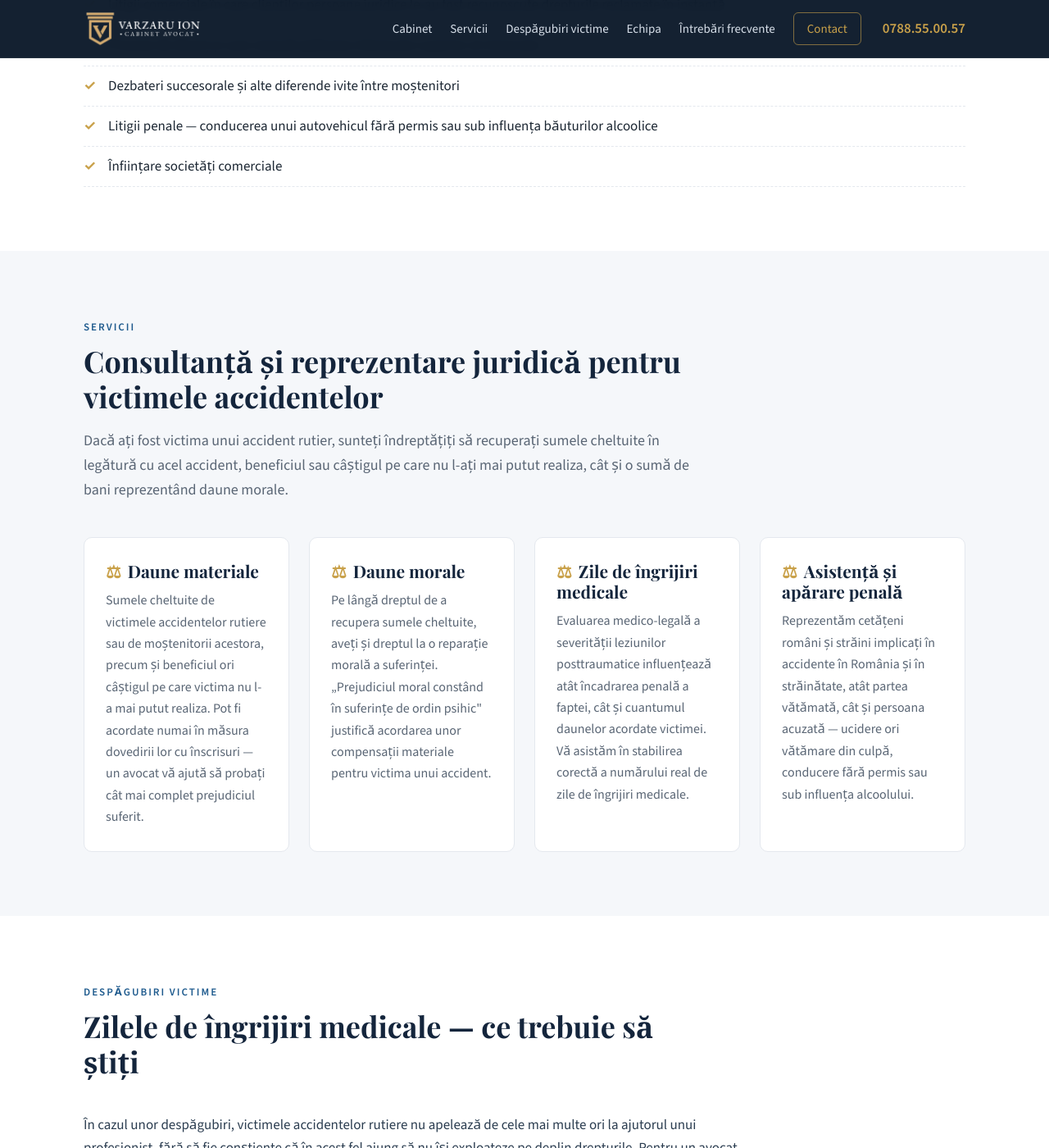
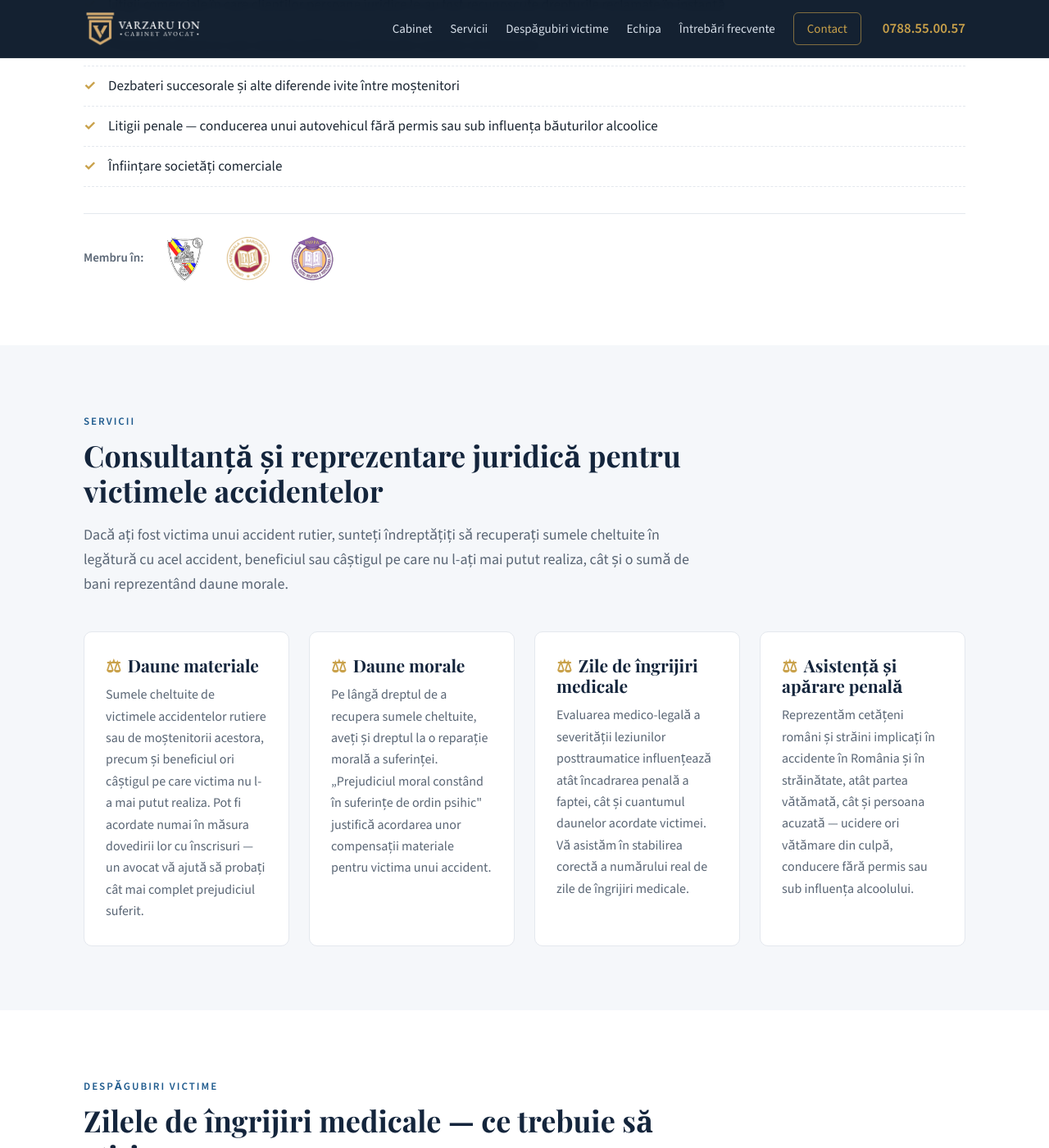
Before and after one commit to danlex/avocat-despagubiri-victime, a Jekyll site: the page built from index.html, in a window 1280 px wide and 1400 px high, scrolled down 1551 px. Shown: the whole window at 82% size. Built offline with Jekyll 4.4.1, drawn with Linux system fonts in a browser that asks for light colours.

Commit message:
SEO/GEO: fix title, meta description, OG share image, reviews & trust badges
- Shorten <title> (107→78 chars, remove duplicated brand phrase)
- Trim meta description to 155 chars
- Add 1200x630 og-share.png + og:image:width/height/alt + twitter:image:alt
- Add Review schema (4 on-page testimonials, no fabricated ratings)
- Render Baroul București / UNBR / INPPA affiliation badges with alt text

Co-Authored-By: Claude Opus 4.8 (1M context) <noreply@anthropic.com>

```diff
--- a/_config.yml
+++ b/_config.yml
@@ -1,4 +1,4 @@
-title: "Avocat Despăgubiri Victime — Cabinet de Avocat VĂRZARU ION"
+title: "Cabinet de Avocat VĂRZARU ION"
 tagline: "Despăgubiri pentru victimele accidentelor rutiere"
 description: >-
   Cabinet de avocatură din București specializat în obținerea despăgubirilor
--- a/_includes/cabinet.html
+++ b/_includes/cabinet.html
@@ -49,5 +49,15 @@
       <li>Litigii penale — conducerea unui autovehicul fără permis sau sub influența băuturilor alcoolice</li>
       <li>Înființare societăți comerciale</li>
     </ul>
+
+    <div class="affiliations" aria-label="Afilieri profesionale">
+      <span class="affiliations-label">Membru în:</span>
+      <img src="{{ '/assets/images/baroul-bucuresti.png' | relative_url }}"
+           alt="Baroul București" title="Baroul București" width="64" height="64" loading="lazy">
+      <img src="{{ '/assets/images/unbr.png' | relative_url }}"
+           alt="Uniunea Națională a Barourilor din România (UNBR)" title="UNBR" width="64" height="64" loading="lazy">
+      <img src="{{ '/assets/images/inppa.png' | relative_url }}"
+           alt="Institutul Național pentru Pregătirea și Perfecționarea Avocaților (INPPA)" title="INPPA" width="64" height="64" loading="lazy">
+    </div>
   </div>
 </section>
--- a/_includes/structured-data.html
+++ b/_includes/structured-data.html
@@ -44,6 +44,28 @@
     { "@type": "Person", "name": "Ion Vărzaru", "jobTitle": "Avocat" },
     { "@type": "Person", "name": "Maria Moraru", "jobTitle": "Avocat" },
     { "@type": "Person", "name": "Ștefania Ruxandra Baranga", "jobTitle": "Avocat" }
+  ],
+  "review": [
+    {
+      "@type": "Review",
+      "author": { "@type": "Person", "name": "Ștefan Veronica" },
+      "reviewBody": "Nu am făcut plângere penală împotriva șoferului vinovat. Domnul avocat m-a asigurat că îmi pot valorifica drepturile pe calea unui proces civil. În final am primit din partea firmei de asigurări despăgubiri deosebit de mari, așa cum au fost stabilite de instanță."
+    },
+    {
+      "@type": "Review",
+      "author": { "@type": "Person", "name": "N. H." },
+      "reviewBody": "Domnul avocat a preluat cazul meu, separat de procesul penal, introducând o acțiune în despăgubiri civile în contradictoriu cu firma de asigurări. A sesizat cu finețe profesională toate implicațiile traumelor fizice și psihice și a obținut despăgubiri consistente pentru mine în instanță."
+    },
+    {
+      "@type": "Review",
+      "author": { "@type": "Person", "name": "Dumitra Bloju" },
+      "reviewBody": "Numai abilitatea profesională deosebită și insistența avocaților mei m-au ajutat să îmi fie plătite și cele mai mici pretenții legale. Îmi exprim gratitudinea pentru răbdarea și exigența profesională cu care a fost tratată situația mea."
+    },
+    {
+      "@type": "Review",
+      "author": { "@type": "Person", "name": "Iordache Mariana" },
+      "reviewBody": "Am fost accidentată pe trecerea de pietoni și, deși eram nevinovată, am fost tratată cu aroganță. Avocații care m-au reprezentat m-au ajutat să îmi recapăt demnitatea și să îmi recuperez drepturile bănești, atât material cât și moral."
+    }
   ],
   "sameAs": [
     {% for s in site.same_as %}"{{ s }}",
--- a/_layouts/default.html
+++ b/_layouts/default.html
@@ -7,6 +7,12 @@
 
   <!-- Title, description, canonical, Open Graph, Twitter cards, JSON-LD org -->
   {% seo %}
+
+  <!-- Social share image dimensions + alt (complements jekyll-seo-tag) -->
+  <meta property="og:image:width" content="1200">
+  <meta property="og:image:height" content="630">
+  <meta property="og:image:alt" content="Cabinet de Avocat VĂRZARU ION — despăgubiri victime accidente rutiere, București">
+  <meta name="twitter:image:alt" content="Cabinet de Avocat VĂRZARU ION — despăgubiri victime accidente rutiere, București">
 
   <!-- Geo / local SEO signals -->
   <meta name="geo.region" content="{{ site.geo.country }}-{{ site.geo.region }}">
--- a/assets/css/style.scss
+++ b/assets/css/style.scss
@@ -157,6 +157,16 @@ img { max-width: 100%; }
   position: relative; padding: 10px 0 10px 30px; border-bottom: 1px dashed $line; color: $ink;
 }
 .credentials li::before { content: "✓"; position: absolute; left: 0; color: $gold; font-weight: 700; }
+
+.affiliations {
+  display: flex; align-items: center; flex-wrap: wrap; gap: 22px;
+  margin-top: 32px; padding-top: 26px; border-top: 1px solid $line;
+}
+.affiliations-label { color: $muted; font-weight: 600; font-size: 15px; }
+.affiliations img {
+  height: 56px; width: auto; opacity: .85; transition: opacity .2s ease;
+}
+.affiliations img:hover { opacity: 1; }
 
 // ── FAQ ────────────────────────────────────────────────────────
 .faq { max-width: 880px; }
--- a/index.html
+++ b/index.html
@@ -2,10 +2,9 @@
 layout: default
 title: "Avocat Despăgubiri Victime — Accidente Rutiere"
 description: >-
-  Avocat specializat în despăgubiri pentru victimele accidentelor rutiere.
-  Recuperăm daune materiale și daune morale și stabilim zilele de îngrijiri
-  medicale cuvenite. Consultanță juridică gratuită — Cabinet de Avocat VĂRZARU ION, București.
-image: /assets/images/varzaru-logo.png
+  Despăgubiri pentru victimele accidentelor rutiere: daune materiale, daune
+  morale și zile de îngrijiri medicale. Avocat în București — consultanță gratuită.
+image: /assets/images/og-share.png
 ---
 
 {% include hero.html %}
```
Also changed, not shown: assets/images/og-share.png (added).
